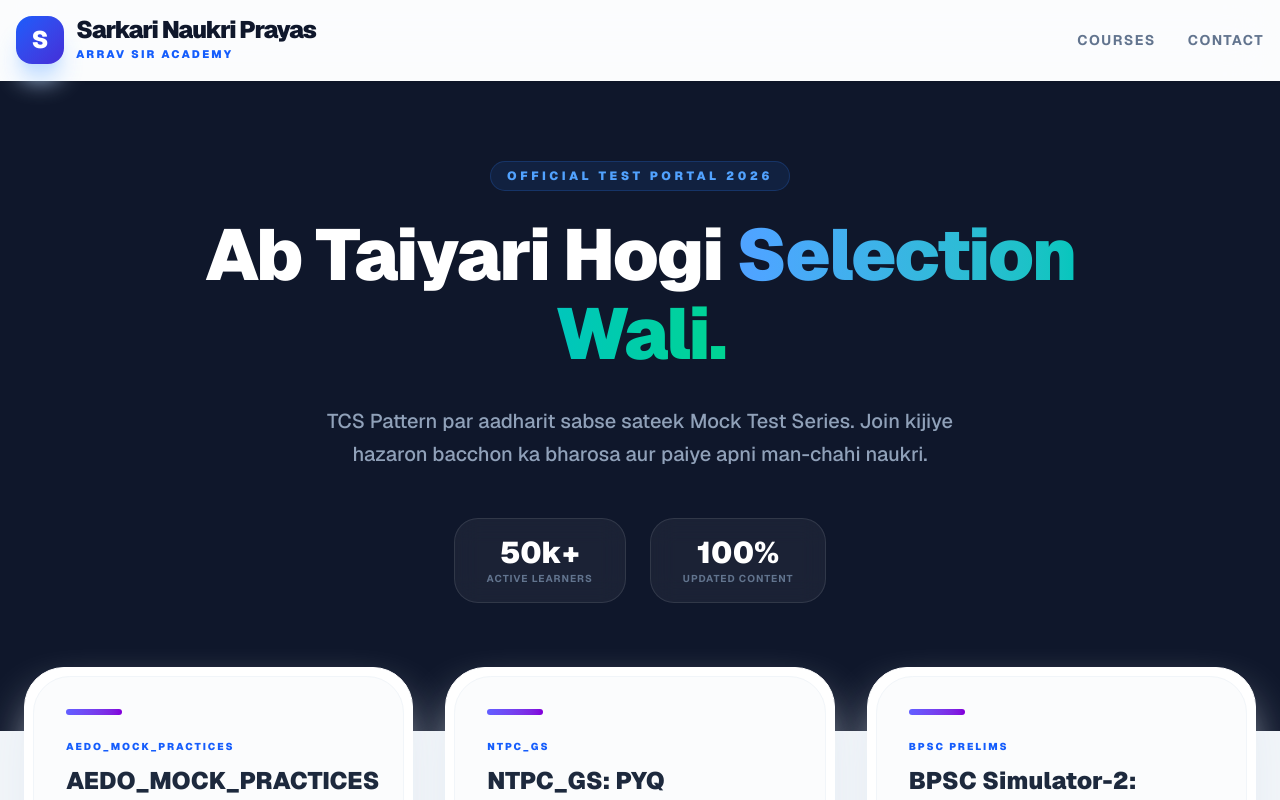
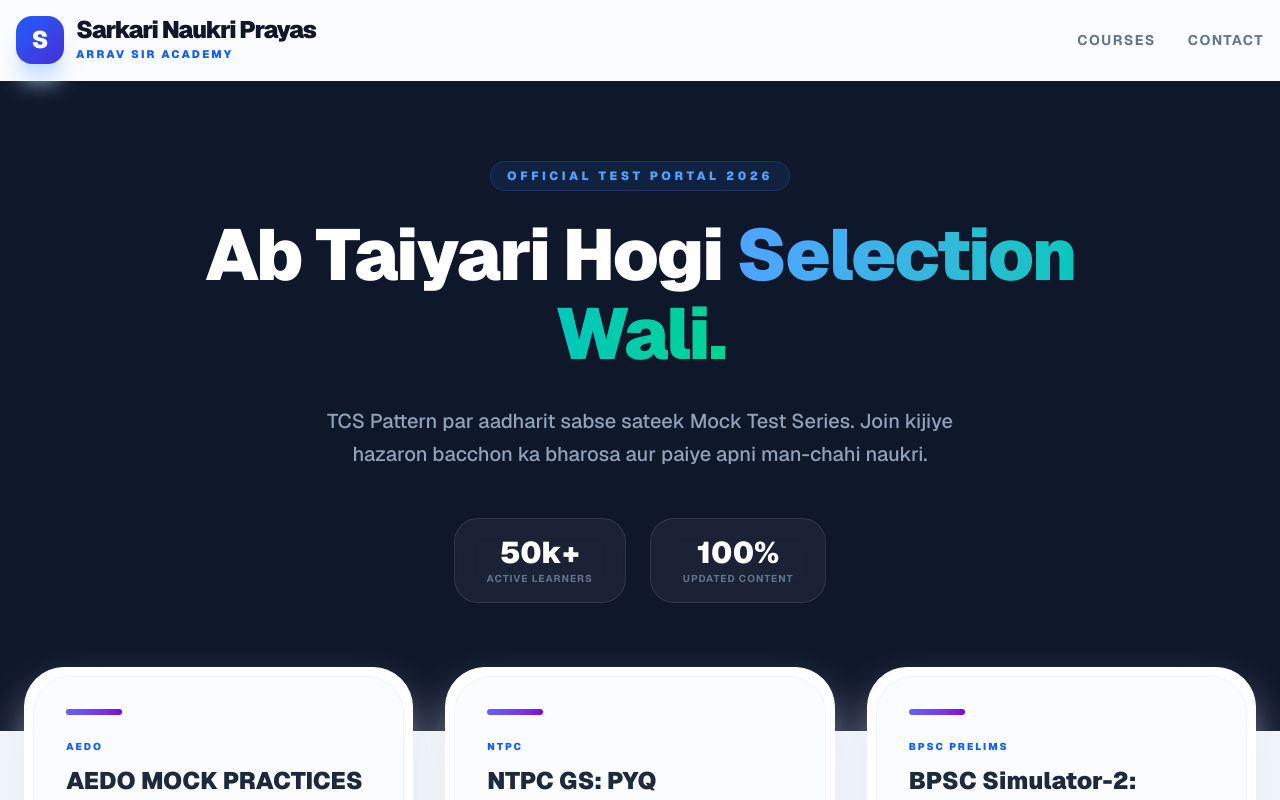
Before and after one commit to kashishbhaig/sarkari-naukri-portal, a Next.js app: page / in a window 1280 px wide. Shown: the top 800 px of the page. Built offline with nearby package versions, Linux system fonts and the light colour scheme.

Commit message:
Update page.tsx

```diff
--- a/app/page.tsx
+++ b/app/page.tsx
@@ -4,17 +4,17 @@ export default function Home() {
   const tests = [
      {
       id: "AEDO_MOCK_PRACTICES ",
-      title: "AEDO_MOCK_PRACTICES : PYQ",
+      title: "AEDO MOCK PRACTICES : PYQ",
       questions: "100 Qs",
-      tag: "AEDO_MOCK_PRACTICES ",
+      tag: "AEDO",
       color: "from-indigo-500 to-purple-700",
       desc: "High-yield Maths and Reasoning questions for sure-shot selection."
     },
  {
       id: "NTPC_GS",
-      title: "NTPC_GS: PYQ",
+      title: "NTPC GS: PYQ",
       questions: "916 Qs",
-      tag: "NTPC_GS",
+      tag: "NTPC",
       color: "from-indigo-500 to-purple-700",
       desc: "High-yield Maths and Reasoning questions for sure-shot selection."
     },
```
